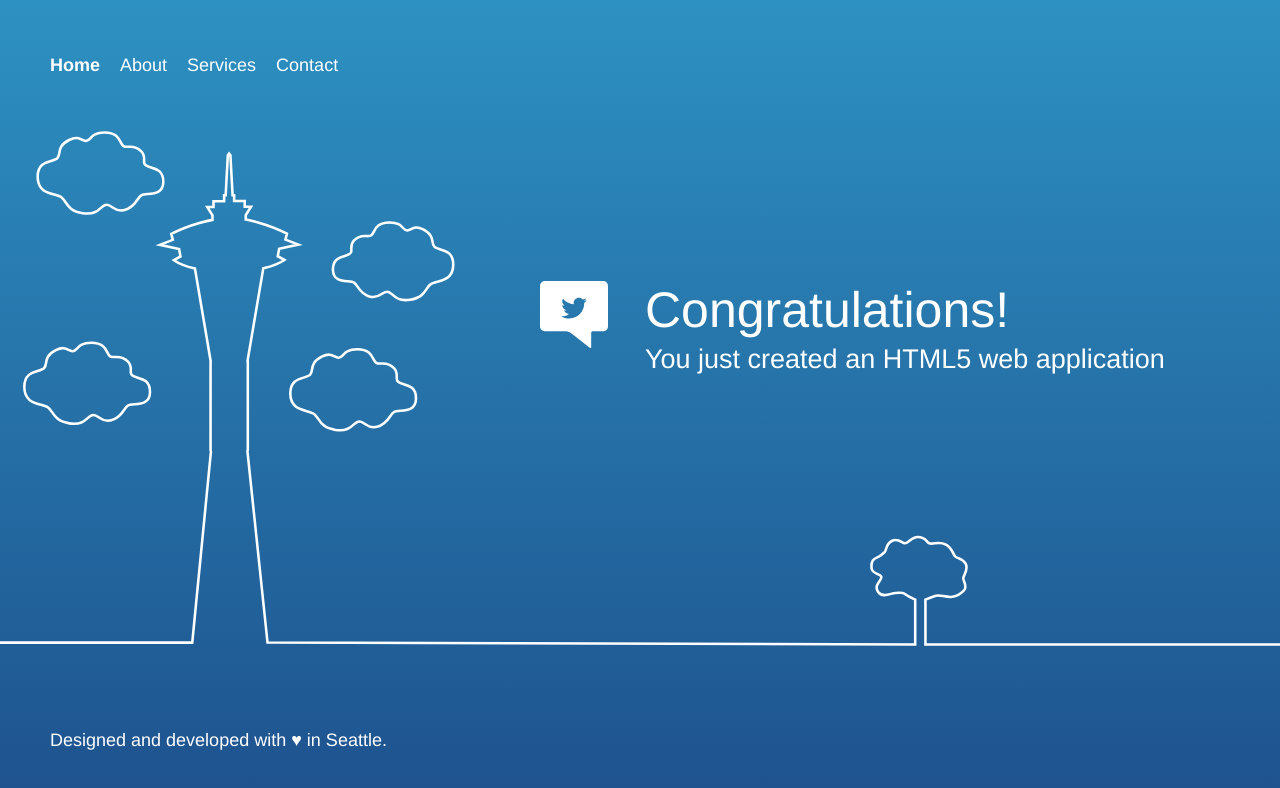
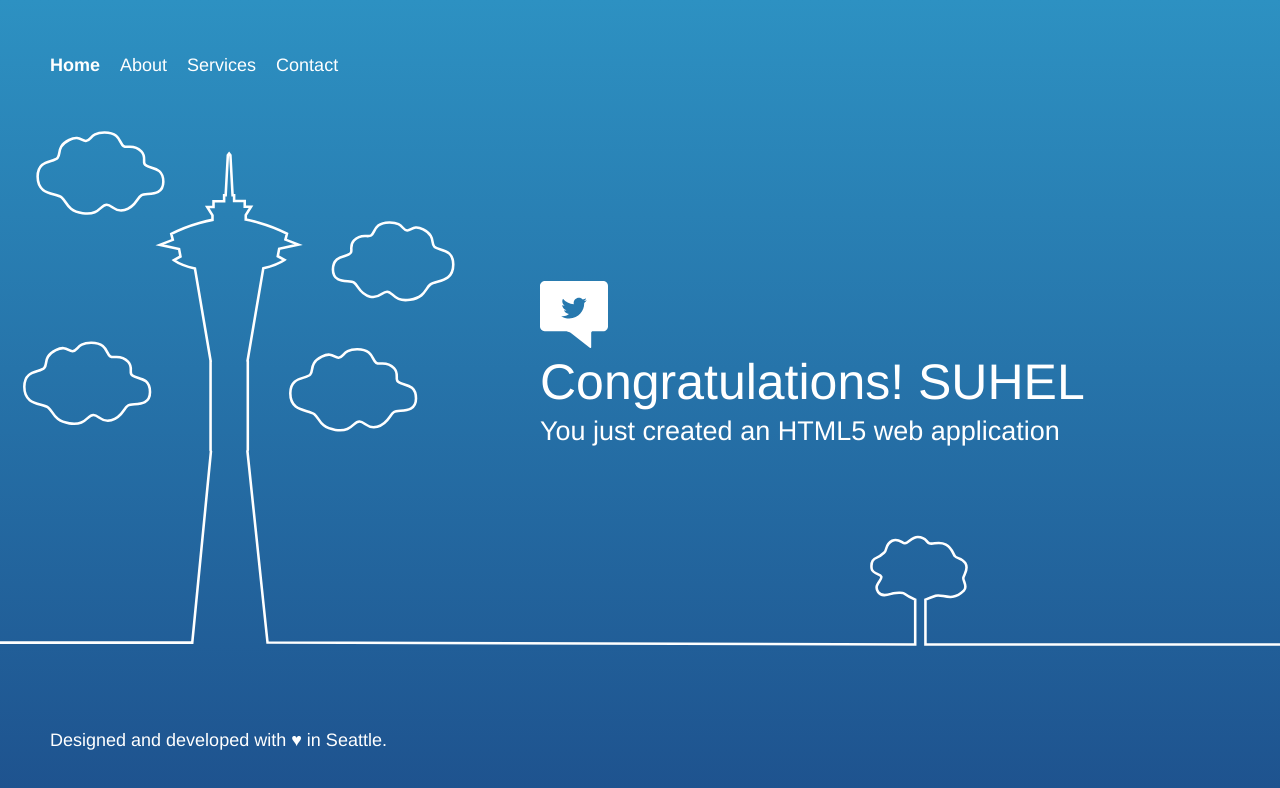
Before and after one commit to rangnekarsuhel/Codestar-project, a plain HTML site: page webpage/index.html in a window 1280 px wide. Drawn offline with Linux system fonts and the light colour scheme.

Commit message:
Update index.html

```diff
--- a/webpage/index.html
+++ b/webpage/index.html
@@ -58,7 +58,7 @@
         <div class="message">
             <a class="twitter-link" href="https://twitter.com/home/?status=I%20created%20a%20project%20with%20AWS%20CodeStar!%20%23AWS%20%23AWSCodeStar%20https%3A%2F%2Faws.amazon.com%2Fcodestar"><img src="img/tweet.svg" /></a>
             <div class="text">
-                <h1>Congratulations!</h1>
+                <h1>Congratulations! SUHEL</h1>
                 <h2>You just created an HTML5 web application</h2>
             </div>
         </div>
```
